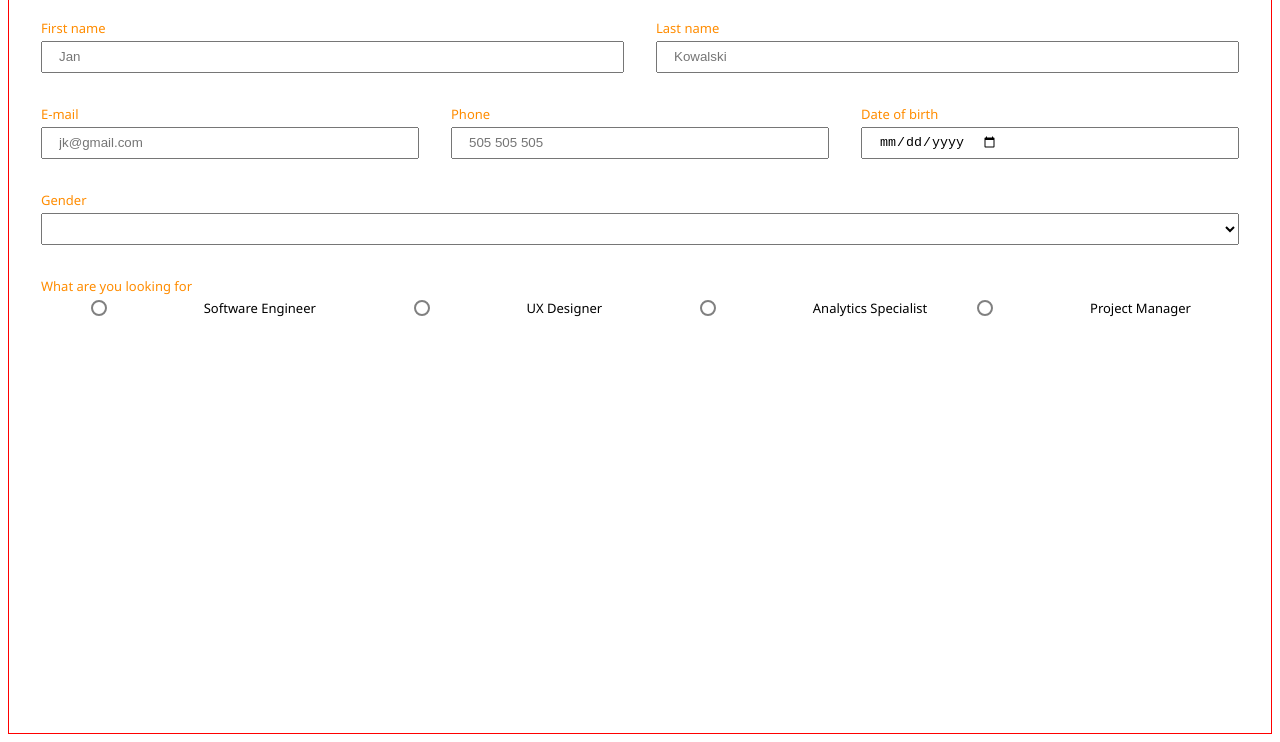
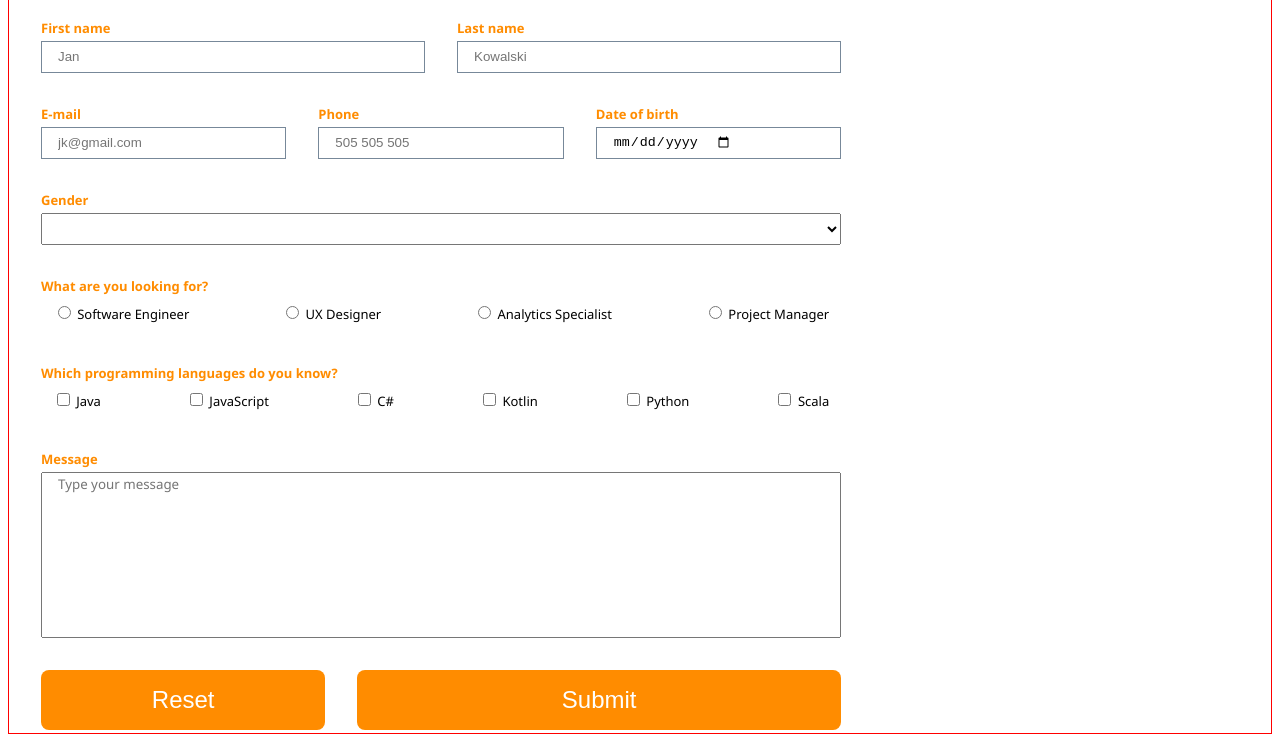
Before and after one commit to Meivelss/Frontend, a plain HTML site: page zajecia1/formularz/formularz.html in a window 1280 px wide. Shown: the part 76-818 px from the top of the page. Drawn offline with Linux system fonts and the light colour scheme.

Commit message:
Zrobiony formularz

```diff
--- a/zajecia1/formularz/formularz.html
+++ b/zajecia1/formularz/formularz.html
@@ -39,7 +39,7 @@
       <div class="row">
         <div class="form">
           <label for="gender">Gender</label>
-          <select class="form" name="gender" id="gender">
+          <select name="gender" id="gender">
             <option value="" disabled selected></option>
             <option value="male">Male</option>
             <option value="female">Female</option>
@@ -48,22 +48,67 @@
       </div>
       <div class="row">
         <div class="form">
-          <label>What are you looking for</label>
-          <div class="checkboxes">
-            <input type="checkbox" id="job1" name="job1" value="se">
-            <span></span>
-            <label for="job1">Software Engineer</label><br>
-            <input type="checkbox" id="job2" name="job2" value="ux">
-            <span></span>
-            <label for="job2">UX Designer</label><br>
-            <input type="checkbox" id="job3" name="job3" value="as">
-            <span></span>
-            <label for="job3">Analytics Specialist</label>
-            <input type="checkbox" id="job4" name="job4" value="pm">
-            <span></span>
-            <label for="job4">Project Manager</label>
-          </div>
+          <label>What are you looking for?</label>
+          <fieldset class="radios">
+            <div>
+              <input type="radio" id="se" name="job" value="se" required>
+              <label for="se">Software Engineer</label>
+            </div>
+            <div>
+              <input type="radio" id="ux" name="job" value="ux">
+              <label for="ux">UX Designer</label>
+            </div>
+            <div>
+              <input type="radio" id="as" name="job" value="as">
+              <label for="as">Analytics Specialist</label>
+            </div>
+            <div>
+              <input type="radio" id="pm" name="job" value="pm">
+              <label for="pm">Project Manager</label>
+            </div>
+          </fieldset>
         </div>
+      </div>
+      <div class="row">
+        <div class="form">
+          <label>Which programming languages do you know?</label>
+          <fieldset class="checkboxes">
+            <div>
+              <input type="checkbox" id="java" name="java" value="java" required>
+              <label for="java">Java</label>
+            </div>
+            <div>
+              <input type="checkbox" id="js" name="js" value="js">
+              <label for="js">JavaScript</label>
+            </div>
+            <div>
+              <input type="checkbox" id="dotnet" name="dotnet" value="dotnet">
+              <label for="dotnet">C#</label>
+            </div>
+            <div>
+              <input type="checkbox" id="kotlin" name="kotlin" value="kotlin">
+              <label for="kotlin">Kotlin</label>
+            </div>
+            <div>
+              <input type="checkbox" id="python" name="python" value="python">
+              <label for="python">Python</label>
+            </div>
+            <div>
+              <input type="checkbox" id="scala" name="scala" value="scala">
+              <label for="scala">Scala</label>
+            </div>
+          </fieldset>
+        </div>
+      </div>
+      <div class="row">
+        <div class="form">
+          <label>Message</label>
+          <textarea id="message" placeholder="Type your message"></textarea>
+        </div>
+      </div>
+      <div class="row__buton">
+        <button id="reset" style="flex-grow: 1;">Reset</button>
+        <button id="submit" style="flex-grow: 3;">Submit</button>
       </div>
     </form>
   </div>
--- a/zajecia1/formularz/styles_formularz.css
+++ b/zajecia1/formularz/styles_formularz.css
@@ -10,18 +10,36 @@
   font-family: 'Segoe UI', Tahoma, Geneva, Verdana, sans-serif
 }
 
-.row {
+input {
+  border: 1px solid lightslategray;
+}
+
+input:focus, select:focus, textarea:focus {
+  border: 1px solid darkorange;
+  outline: none;
+}
+
+.row, .row__buton {
   display: flex;
   gap: 2rem;
 }
 
 .personal-form {
+  max-width: 50rem;
   color: darkorange;
   font-family: 'Segoe UI', Tahoma, Geneva, Verdana, sans-serif;
   font-size: small;
   display: flex;
   flex-direction: column;
   gap: 2rem;
+}
+
+.personal-form input:focus {
+  background-color: rgb(236, 236, 236);
+}
+
+.personal-form label {
+  font-weight: bold;
 }
 
 .form {
@@ -38,30 +56,58 @@
   padding-left: 1rem;
 }
 
-.checkboxes {
+.checkboxes, .radios {
   color: black;
   display: flex;
-    justify-content: space-evenly;
+  justify-content: space-between;
+  border: none;
 }
 
-.checkboxes>input {
-    width: 0.75rem;
-    height: 0.75rem;
-    border-radius: 100%;
-    appearance: none;
-    -webkit-appearance: none;
-    outline: 2px solid gray;
+.radios label, .checkboxes label  {
+  font-weight: normal;
+}
+
+.form textarea {
+  font-family: 'Segoe UI', Tahoma, Geneva, Verdana, sans-serif;
+  padding-left: 1rem;
+  outline: darkorange;
+  min-height: 10rem;
+  resize: none;
+}
+
+.personal-form button {
+  display: flex;
+  justify-content: center;
+  background-color: darkorange;
+  border: none;
+  color: white;
+  font-size: x-large;
+  border-radius: 0.5rem;
+  padding: 1rem 4rem;
   cursor: pointer;
 }
 
-.round-checkbox-label span {
-    width: 20px;
-    height: 20px;
-    border-radius: 50%;
-    background-color: white;
-    border: 2px solid #555;
-    display: inline-block;
-    position: relative;
-    margin-right: 8px;
-    transition: background-color 0.2s;
+@media(max-width: 768px) {
+  .personal-form {
+    gap: 1rem;
   }
+
+  .row {
+    flex-direction: column;
+    gap: 1rem;
+  }
+
+  .row__buton {
+    gap: 1rem;
+  }
+
+  .personal-form button {
+    font-size: medium;
+    padding: 0.5rem 2rem;
+  }
+
+  .checkboxes, .radios {
+    display: grid;
+    grid-template-columns: 1fr 1fr;
+  }
+}
```
Lines whose indentation alone changed are shown as unchanged.
